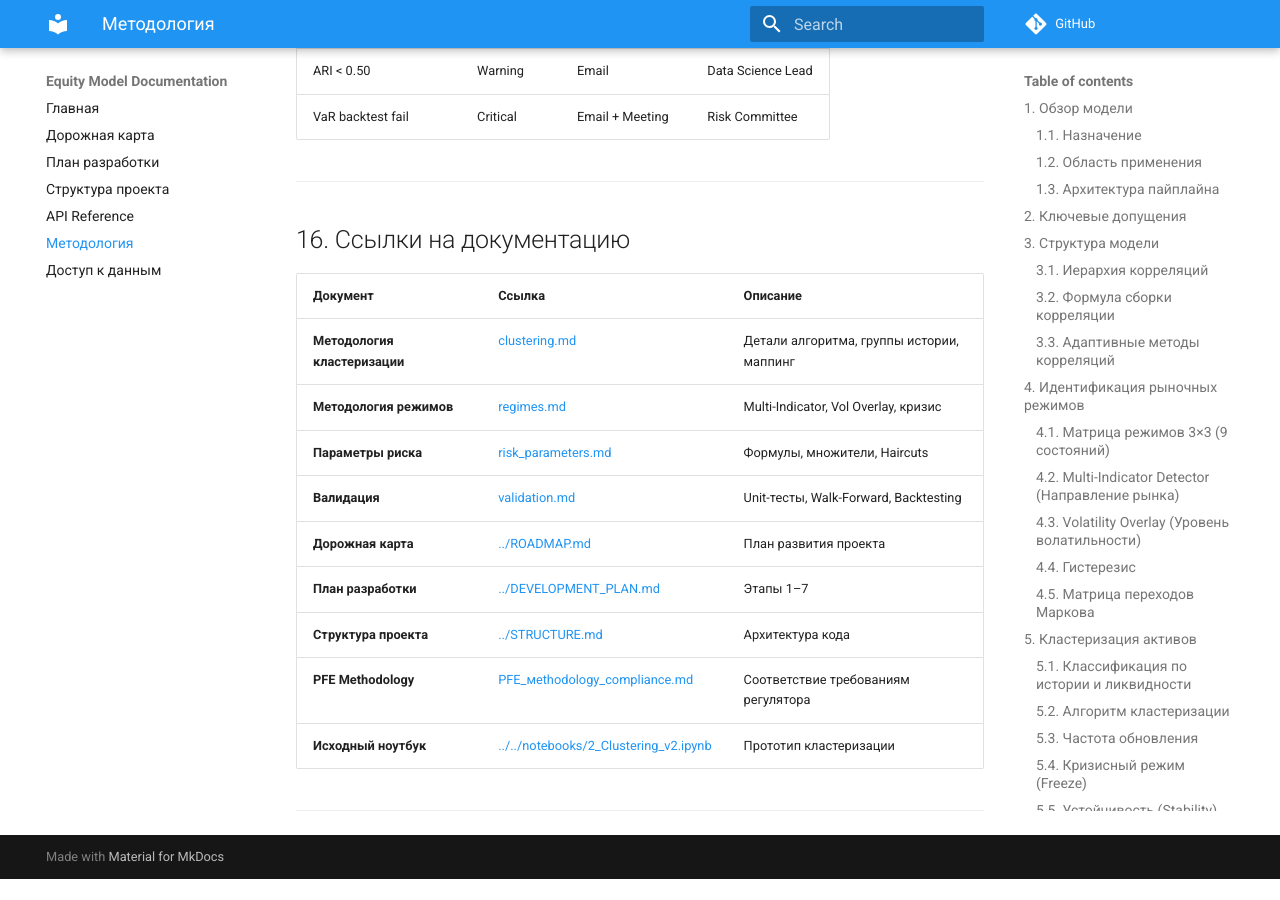
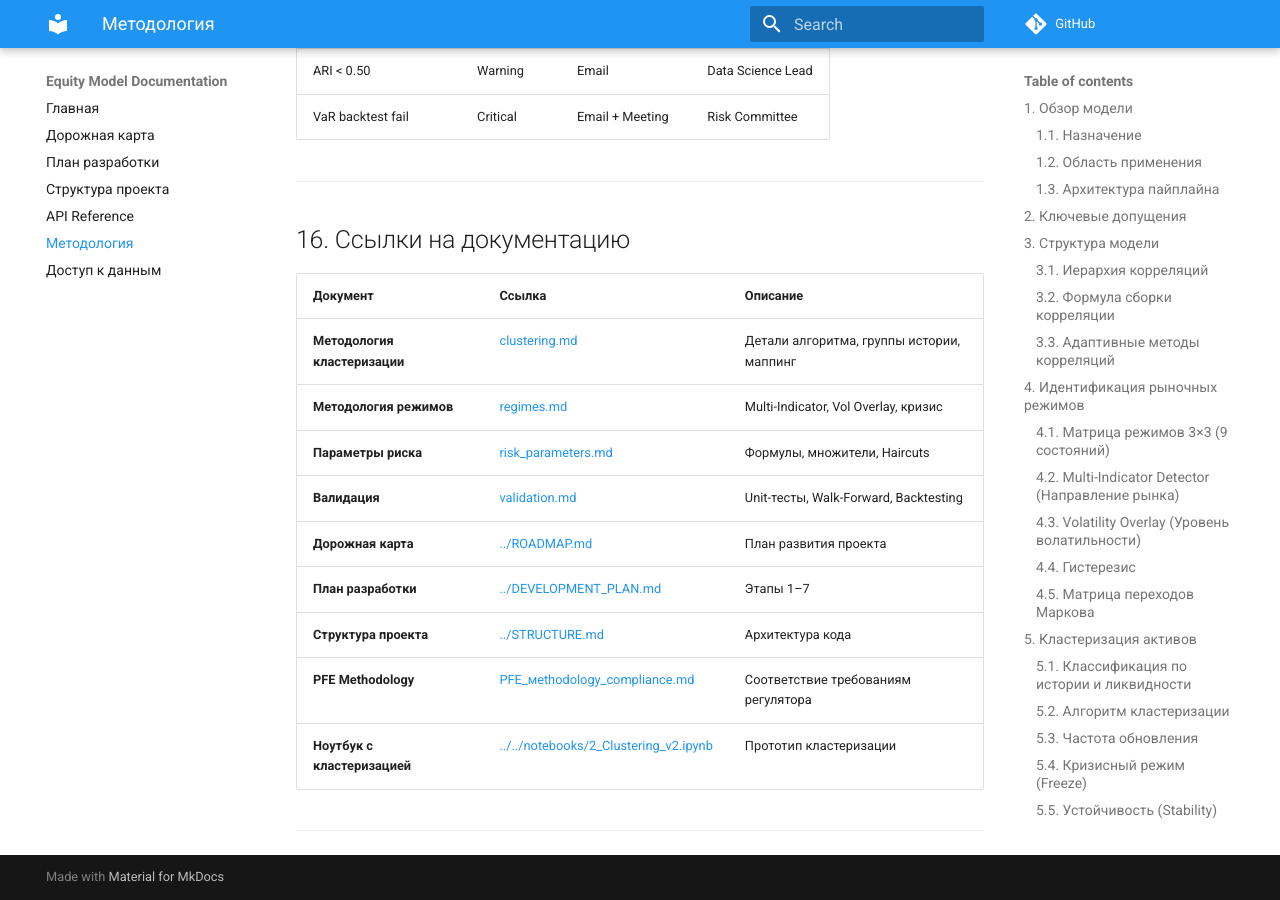
Before and after one commit to YaninaK/equity-model, an MkDocs documentation site: the page built from docs/methodology/index.md, in a window 1280 px wide and 900 px high, scrolled down 14452 px. Built offline with MkDocs 1.6.1 and Material for MkDocs 9.7.7, drawn with Linux system fonts in a browser that asks for light colours; comment, search, counter and statistics services are not loaded; before the commit the page ends 15331 px from its top, so only the background shows below that.

Commit message:
Update docs/methodology

```diff
--- a/docs/methodology/index.md
+++ b/docs/methodology/index.md
@@ -527,6 +527,6 @@ $$ LR_{ind} = -2 \times \ln\left(\frac{L(\Pi_0)}{L(\Pi_1)}\right) $$
 | **План разработки** | [../DEVELOPMENT_PLAN.md](../DEVELOPMENT_PLAN.md) | Этапы 1–7 |
 | **Структура проекта** | [../STRUCTURE.md](../STRUCTURE.md) | Архитектура кода |
 | **PFE Methodology** | [PFE_мethodology_compliance.md](PFE_мethodology_compliance.md) | Соответствие требованиям регулятора |
-| **Исходный ноутбук** | [../../notebooks/2_Clustering_v2.ipynb](../../notebooks/2_Clustering_v2.ipynb) | Прототип кластеризации |
+| **Ноутбук с кластеризацией** | [../../notebooks/2_Clustering_v2.ipynb](../../notebooks/2_Clustering_v2.ipynb) | Прототип кластеризации |
 
 ---
```
